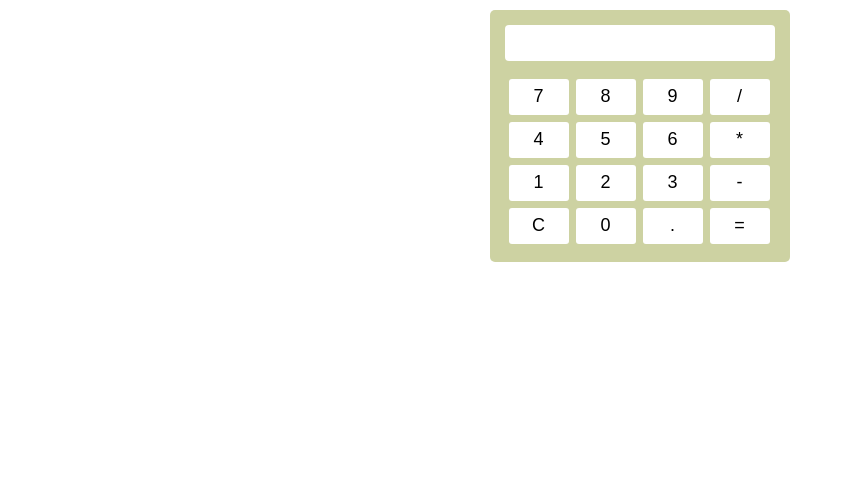
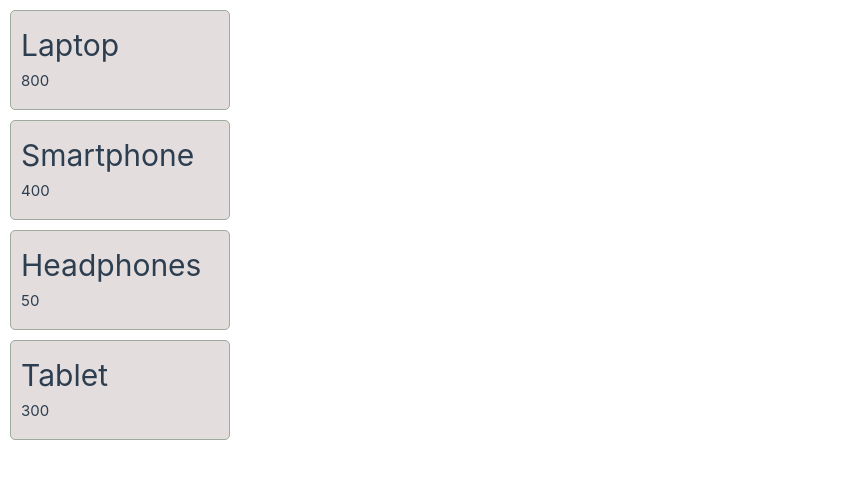
Before and after one commit to Mudassar-Shoukat/VueJs-repo, a Vue app: page / in a window 1280 px wide. Shown: the top 478 px of the page, without its empty margins (0-843 px from the left). Built offline with nearby package versions, Linux system fonts and the light colour scheme.

Commit message:
Example of Props

```diff
--- a/src/App.vue
+++ b/src/App.vue
@@ -1,36 +1,47 @@
 <template>
- <div id="calculator">
-    <Calculatorscreen  />
-    <Calculatorbuttons value="keyvalue(n)"/>
+  <div>
+    <Props v-for="x in products" :key="x" :name="x.name" :price="x.price" />
   </div>
 </template>
 
 <script>
-import Calculatorscreen from './components/Calculatorscreen.vue';
-import Calculatorbuttons from './components/Calculatorbuttons.vue';
-
+import Props from "./components/Props.vue";
 export default {
   components: {
-    Calculatorscreen,
-    Calculatorbuttons,
+    Props,
   },
-
+  data() {
+    return {
+      products: [
+        {
+          id: 1,
+          name: "Laptop",
+          price: 800,
+          quantity: 10,
+        },
+        {
+          id: 2,
+          name: "Smartphone",
+          price: 400,
+          quantity: 20,
+        },
+        {
+          id: 3,
+          name: "Headphones",
+          price: 50,
+          quantity: 50,
+        },
+        {
+          id: 4,
+          name: "Tablet",
+          price: 300,
+          quantity: 15,
+        },
+      ],
+    };
+  },
 };
 </script>
 
-<style scopped>
-#calculator{
-
-  background-color: #cdd2a2;
-  border-radius: 5px;
-  padding: 1em 1em 1em 1em;
- margin: 10px auto ;
-
-
-
-
-  width: 300px;
-  display: table;
-}
-
+<style scoped>
 </style>
--- a/src/components/Props.vue
+++ b/src/components/Props.vue
@@ -1,34 +1,24 @@
 <template>
-    <div>
-      <header class="header-slot">
-        <slot name="header"></slot>
-      </header>
-      <main class="main-slot">
-        <slot></slot>
-      </main>
-      <footer class="footer-slot">
-        <slot name="footer"></slot>
-
-      </footer>
+  <div id="propsbox">
+    <h1>{{ name }}</h1>
+    <p>{{ price }}</p>
   </div>
 </template>
 
 <script>
 export default {
-
+  props: ["name", "price"],
 };
 </script>
 
 <style scoped>
-  .header-slot {
-    background: #e8d2d2;
-    padding: 10px 6px;
-  }
-  .main-slot {
-    padding: 16px 6px;
-  }
-  .footer-slot {
-    background: #eee;
-    padding: 10px 6px;
+#propsbox {
+  height: 100px;
+  width: 220px;
+  background: rgb(228, 221, 221);
+  margin: 10px;
+  border-radius: 5px;
+  border: 1px solid rgb(158, 170, 158);
+  padding: 10px;
 }
 </style>
```
Also changed, not shown: src/components/Compositionapi.vue (deleted, +0 -26 lines), src/components/Emit.vue (added, +21 -0 lines). Lines whose indentation alone changed are shown as unchanged.
